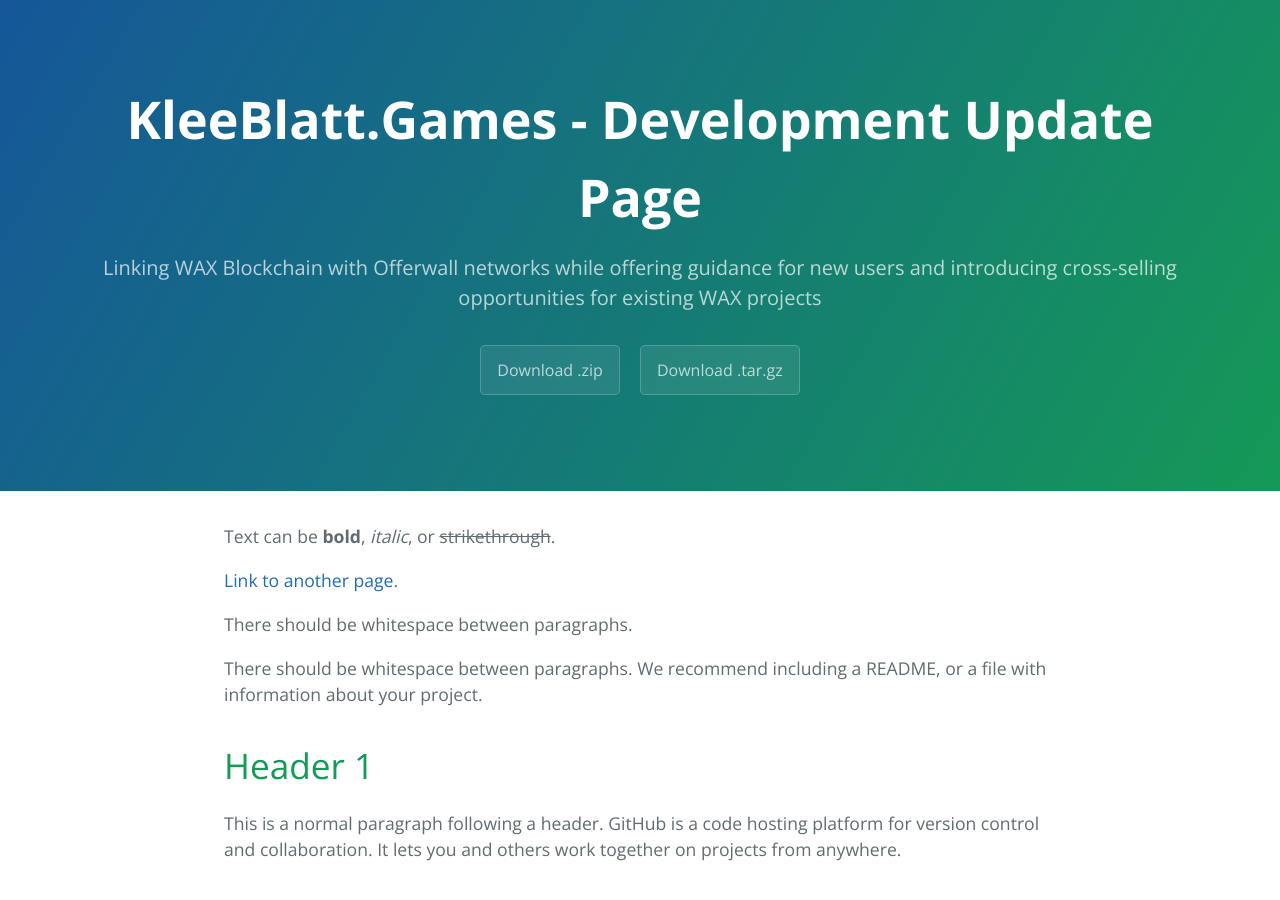
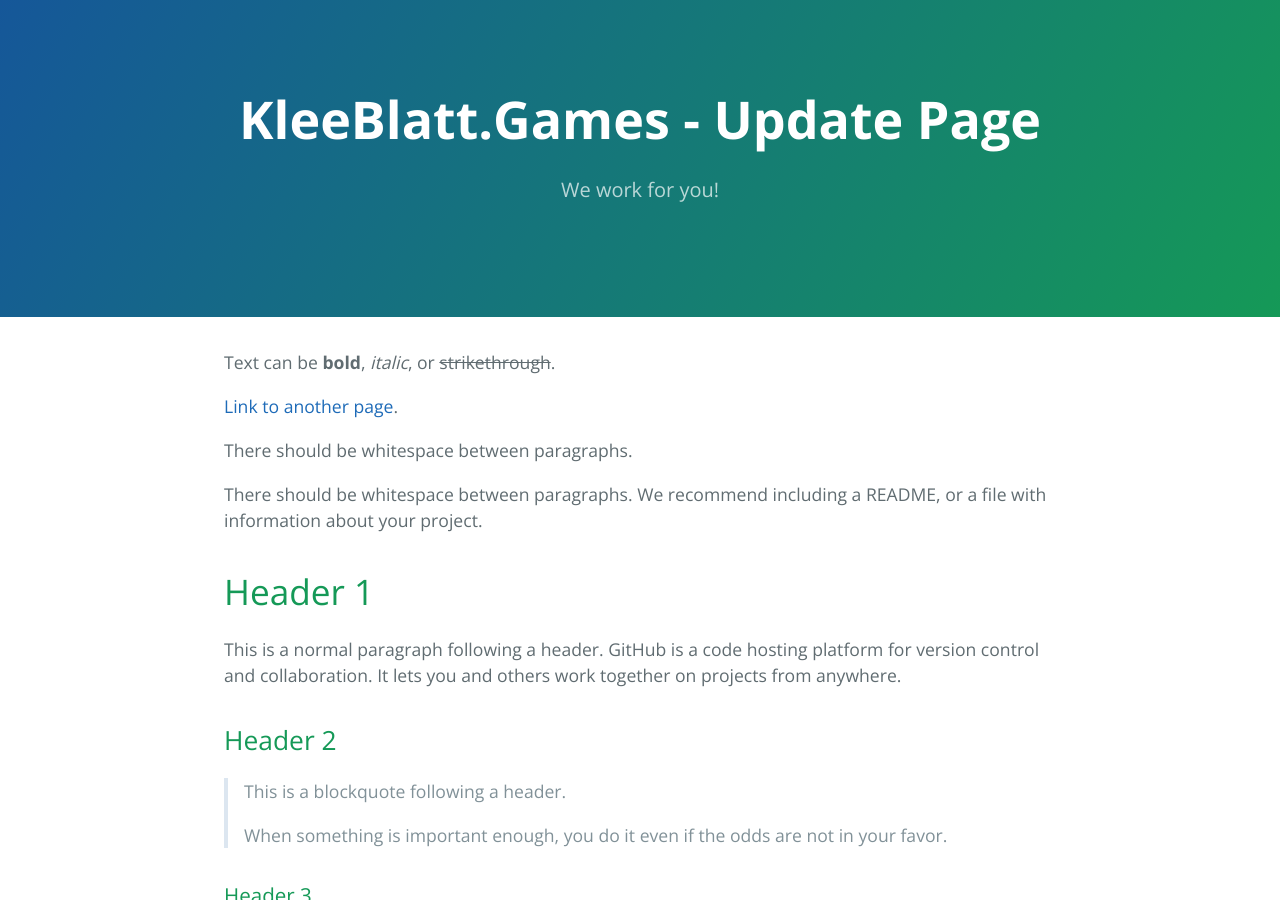
Before and after one commit to KleeblattGames/KleeblattGames.github.io, a Jekyll site: the page built from index.md, in a window 1280 px wide and 900 px high. Built offline with Jekyll 4.4.1, drawn with Linux system fonts in a browser that asks for light colours.

Commit message:
Update _config.yml

```diff
--- a/_config.yml
+++ b/_config.yml
@@ -1,6 +1,6 @@
-title: KleeBlatt.Games - Development Update Page
-description: Linking WAX Blockchain with Offerwall networks while offering guidance for new users and introducing cross-selling opportunities for existing WAX projects
-show_downloads: true
+title: KleeBlatt.Games - Update Page
+description: We work for you!
+show_downloads: false
 google_analytics:
 theme: jekyll-theme-cayman
 
```
